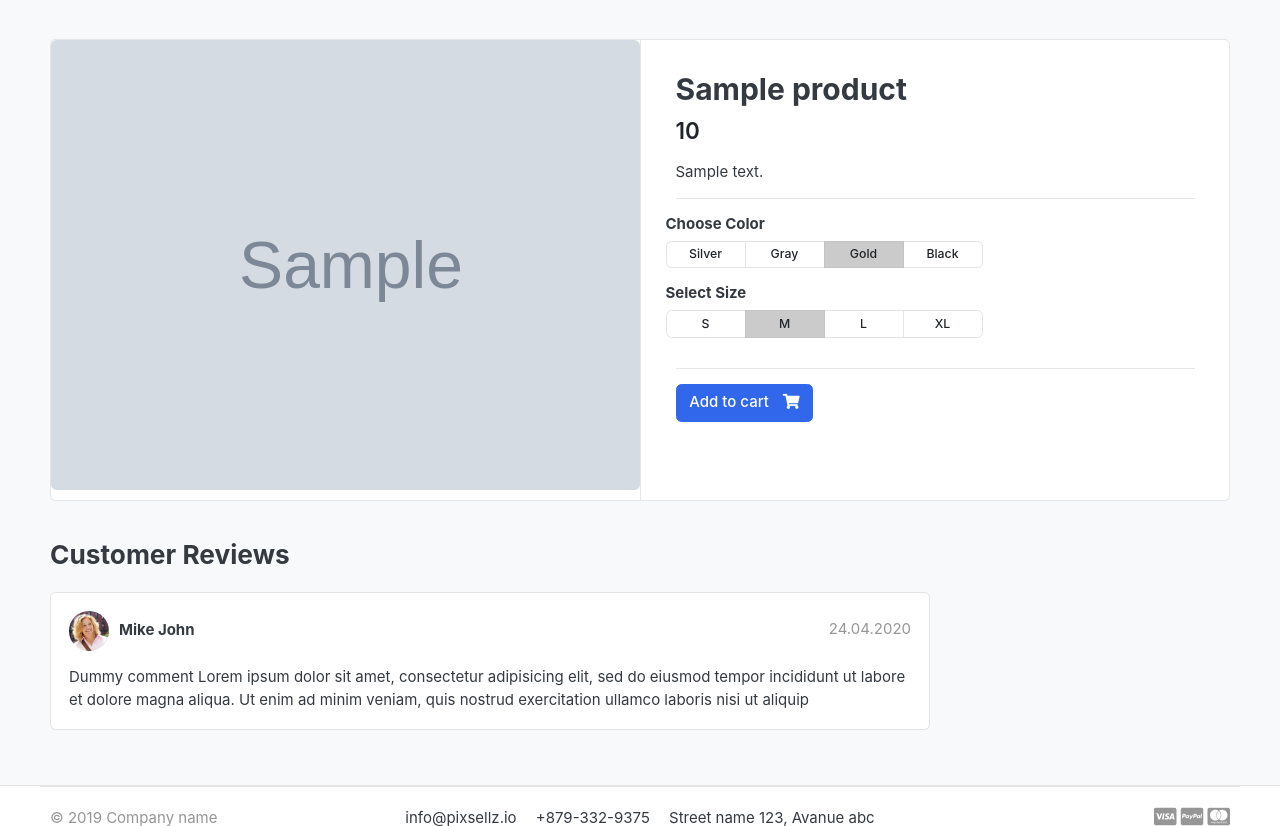
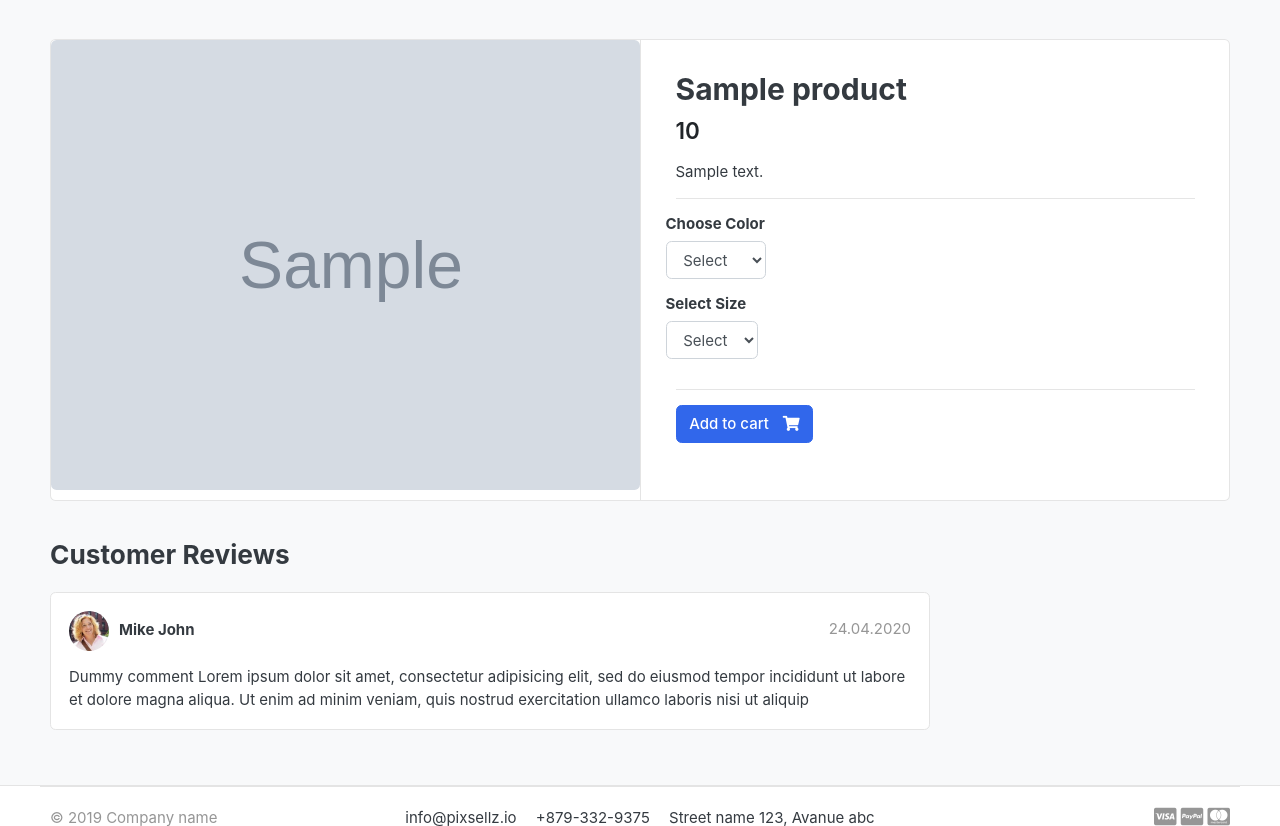
Before and after one commit to Dattn0801/Shopcart, a Django app: a page that uses templates/store/product_detail.html in a window 1280 px wide. Shown: the part 119-945 px from the top of the page. Run offline with Django 3.2, Linux system fonts and the light colour scheme; tables that the repository leaves empty hold one stand-in row (values such as "Sample post"); grey boxes marked "Sample" are stand-in pictures; some libraries are stand-ins or nearby versions; some web fonts are replaced.

Commit message:
variaton doing

```diff
--- a/carts/models.py
+++ b/carts/models.py
@@ -1,5 +1,5 @@
 from django.db import models
-from store.models import Product
+from store.models import Product, Variation
 # Create your models here.
 
 
@@ -12,6 +12,7 @@ class Cart(models.Model):
 
 class  CartItem(models.Model):
     product    = models.ForeignKey(Product, on_delete = models.CASCADE)
+    variations = models.ManyToManyField(Variation, blank = True)
     cart       = models.ForeignKey(Cart, on_delete = models.CASCADE)
     quantity   = models.IntegerField()
     is_active  = models.BooleanField(default = True)
--- a/carts/views.py
+++ b/carts/views.py
@@ -1,7 +1,7 @@
 from django.shortcuts import render, redirect, get_object_or_404
-from store.models import Product
+from store.models import Product, Variation
 from .models import Cart, CartItem
-
+from django.core.exceptions import ObjectDoesNotExist
 # Create your views here.
 from django.http import HttpResponse
 
@@ -14,6 +14,18 @@ def _cart_id(request):
 
 def add_cart(request, product_id):
     product = Product.objects.get(id = product_id)  #get product
+    product_variation = []
+    if request.method == 'POST':
+        for item in  request.POST:
+            key = item
+            value = request.POST[key]
+
+            try:
+                variation = Variation.objects.get(product = product, variation_category__iexact = key, variation_value__iexact = value)
+                product_variation.append(variation)
+            except:
+                pass
+
     try:
         cart = Cart.objects.get(cart_id =_cart_id(request))  # get the cart using the cart_id present in the session
     except Cart.DoesNotExist:
@@ -56,6 +68,8 @@ def remove_cart_item(request, product_id):
 
 def cart(request, total = 0, quantity = 0, cart_items = None):
     try:
+        tax = 0
+        grand_total = 0
         cart = Cart.objects.get(cart_id =_cart_id(request))
         cart_items = CartItem.objects.filter(cart = cart, is_active = True)
 
--- a/store/models.py
+++ b/store/models.py
@@ -20,3 +20,26 @@ class Product(models.Model):
 
     def  __str__(self):
         return self.product_name
+
+class VariationManager(models.Manager):
+    def colors(self):
+        return super(VariationManager, self).filter(variation_category='color',is_active = True)
+    def sizes(self):
+        return super(VariationManager, self).filter(variation_category='size',is_active = True)
+
+variation_category_choice = (
+    ('color','color'),
+    ('size','size'),
+)
+
+class Variation(models.Model):
+    product             = models.ForeignKey(Product, on_delete = models.CASCADE)
+    variation_category  = models.CharField(max_length = 100, choices = variation_category_choice)
+    variation_value     = models.CharField(max_length = 100)
+    is_active           = models.BooleanField(default = True)
+    create_date         = models.DateTimeField(auto_now = True)
+
+    objects = VariationManager()
+
+    def __str__(self):
+        return self.variation_value
--- a/store/views.py
+++ b/store/views.py
@@ -5,23 +5,30 @@ from carts.models import CartItem
 from django.db.models import Q
 
 from carts.views import _cart_id
+from django.core.paginator import EmptyPage, PageNotAnInteger, Paginator
 from django.http import HttpResponse
 # Create your views here.
 
-def store (request, category_slug = None):
+def store(request, category_slug = None):
     categories = None
     products = None
 
     if category_slug != None:
         categories = get_object_or_404(Category, slug = category_slug)
         products = Product.objects.filter(category = categories, is_available = True)
+        paginator = Paginator(products, 1)
+        page = request.GET.get('page')
+        page_products = paginator.get_page(page)
         product_count = products.count()
     else:
-        products = Product.objects.all().filter(is_available = True)
+        products = Product.objects.all().filter(is_available = True).order_by('id')
+        paginator = Paginator(products, 3)
+        page = request.GET.get('page')
+        page_products = paginator.get_page(page)
         product_count = products.count()
 
     context = {
-        'products':products,
+        'products':page_products,
         'product_count':product_count,
     }
 
@@ -46,8 +53,10 @@ def search(request):
         keyword = request.GET['keyword']
         if keyword:
             products = Product.objects.order_by('-create_date').filter(Q(description__icontains = keyword) | Q(product_name__icontains = keyword)) #__icontains :not exactly to keyword
+            product_count = products.count()
     context = {
         'products':products,
+        'product_count':product_count,
 
     }
 
--- a/templates/store/product_detail.html
+++ b/templates/store/product_detail.html
@@ -15,7 +15,11 @@
 
 			</article> <!-- gallery-wrap .end// -->
 		</aside>
+
 			<main class="col-md-6 border-left">
+			<form  action="{% url 'add_cart' single_product.id %}" method="POST">
+			{% csrf_token %}
+
 			<article class="content-body">
 
 			<h2 class="title">{{ single_product.product_name}}</h2>
@@ -31,41 +35,25 @@
 				<div class="row">
 					<div class="item-option-select">
 						<h6>Choose Color</h6>
-			<div class="btn-group btn-group-sm btn-group-toggle" data-toggle="buttons">
-			  <label class="btn btn-light">
-			    <input type="radio" name="radio_color"> Silver
-			  </label>
-			  <label class="btn btn-light">
-			    <input type="radio" name="radio_color" > Gray
-			  </label>
-			  <label class="btn btn-light active">
-			    <input type="radio" name="radio_color checked"> Gold
-			  </label>
-			  <label class="btn btn-light">
-			    <input type="radio" name="radio_color"> Black
-			  </label>
+							<select class="form-control" name="color" required>
+								<option value="" disabled selected>Select</option>
+								{% for i in single_product.variation_set.colors %} <!--print all product by query-->
+								<option value="{{ i.variation_value | lower}}">{{ i.variation_value | capfirst }}</option>
+								{% endfor %}
+							</select>
 					</div>
 				</div>
-	</div> <!-- row.// -->
 				<div class="row">
 					<div class="item-option-select">
 						<h6>Select Size</h6>
-			<div class="btn-group btn-group-sm btn-group-toggle" data-toggle="buttons">
-			  <label class="btn btn-light">
-			    <input type="radio" name="radio_color"> S
-			  </label>
-			  <label class="btn btn-light active">
-			    <input type="radio" name="radio_color" checked> M
-			  </label>
-			  <label class="btn btn-light">
-			    <input type="radio" name="radio_color"> L
-			  </label>
-			  <label class="btn btn-light">
-			    <input type="radio" name="radio_color"> XL
-			  </label>
+						<select class="form-control" name="size" required>
+							<option value="" disabled selected>Select</option>
+							{% for i in single_product.variation_set.sizes %} <!--print all product by query-->
+							<option value="{{ i.variation_value | lower}}">{{ i.variation_value | capfirst }}</option>
+							{% endfor %}
+						</select>
 					</div>
 				</div>
-	</div> <!-- row.// -->
 				<hr>
 				{% if single_product.stock <= 0%}
 					<h5 class="text-danger">Out of stock</h5>
@@ -75,10 +63,11 @@
 						<a href="#" class="btn  btn-success disabled"> <span class="text">Add to cart</span> <i class="fas fa-check"></i>  </a>
 						<a href="{% url 'cart'%}" class="btn  btn-outline-primary"> <span class="text">View cart</span> <i class="fas fa-eye"></i>  </a>
 						{% else %}
-			<a href="{% url 'add_cart' single_product.id %}" class="btn  btn-primary"> <span class="text">Add to cart</span> <i class="fas fa-shopping-cart"></i>  </a>
+						<button type='submit'  class="btn  btn-primary"> <span class="text">Add to cart</span> <i class="fas fa-shopping-cart"></i>  </button>
 						{% endif %}
 				{% endif %}
 				</article> <!-- product-info-aside .// -->
+			</form>
 		</main> <!-- col.// -->
 	</div> <!-- row.// -->
 </div> <!-- card.// -->
```
Also changed, not shown: store/admin.py (+8 -2 lines), templates/store/store.html (+33 -7 lines), carts/migrations/0003_cartitem_variations.py (added), store/migrations/0002_variation.py (added). Lines whose indentation alone changed are shown as unchanged.
